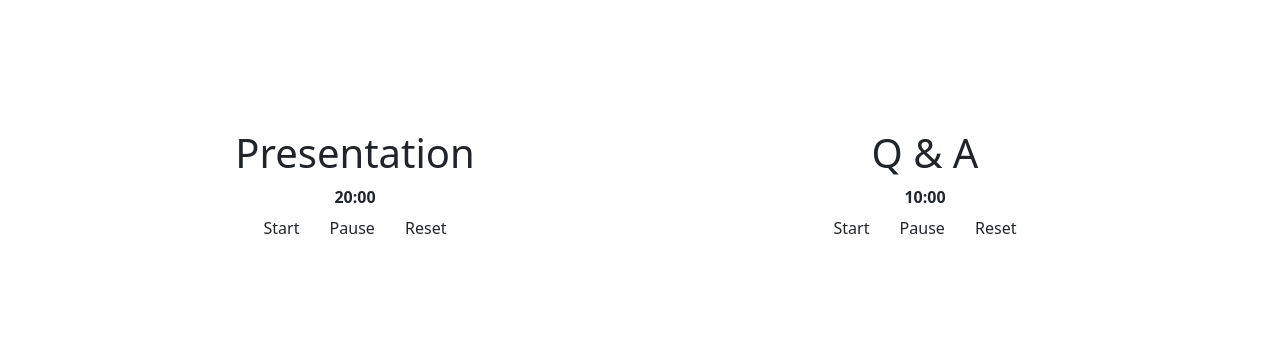
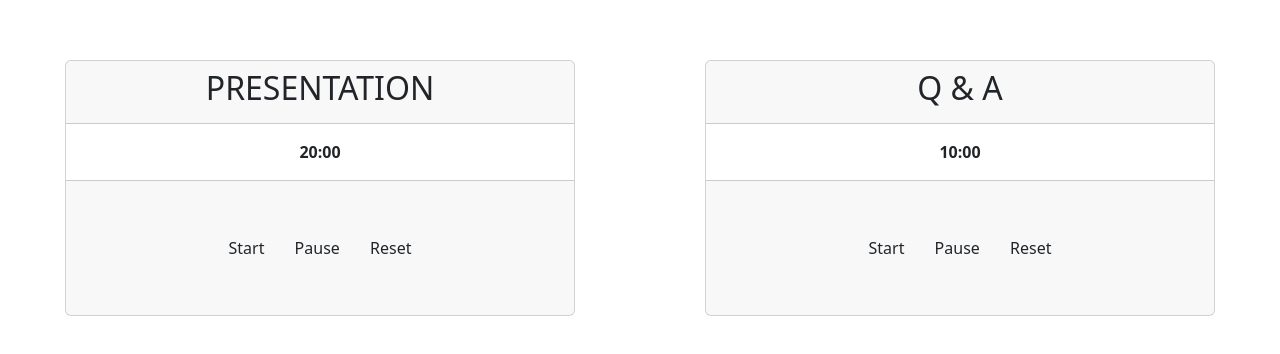
Before and after one commit to marc-albaran/timer, a plain HTML site: page index.html in a window 1280 px wide. Shown: the part 212-566 px from the top of the page. Drawn offline with nearby package versions, Linux system fonts and the light colour scheme.

Commit message:
Updated and Styled
Added styling; Added bg colors when a certain remaining time is reached.

```diff
--- a/index.html
+++ b/index.html
@@ -6,23 +6,39 @@
 	<link href="https://cdn.jsdelivr.net/npm/bootstrap@6.0.0-alpha.1/dist/css/bootstrap.min.css" rel="stylesheet" integrity="sha384-B/GM4XqrwHnWXNOWMbloTmrYXZg10cakYGmpfsR/bbzQ6JAJI4ihuyADKLnBgrCe" crossorigin="anonymous">
 	<script type="module" src="https://cdn.jsdelivr.net/npm/bootstrap@6.0.0-alpha.1/dist/js/bootstrap.bundle.min.js" integrity="sha384-1a/pXj49ZQ1aHEmrJ+gMw1otqoVsYwlEnlD8mIfY2TV03r20Y0CN7uqx1tQogjPL" crossorigin="anonymous"></script>
 	<title>Timer</title>
+  <style>
+    .bg-orange{
+      background-color: #fd7e14;
+    }
+  </style>
 </head>
 <body>
-	<div class="container">
-		<div class="row justify-content-center align-items-center" style="height: 100vh;">
-			<div class="col text-center">
-				<h1>Presentation</h1>
+	<div class="container-fluid">
+		<div class="row justify-content-around align-items-center" style="height: 100dvh;">
+			<div class="col-5 text-center">
+        <div class="card text-center">
+          <div class="card-header">
+            <h2>PRESENTATION</h2>
+          </div>
+          <div class="card-body py-12" id="display-presentation">
             <div class="text-center fs-6xl fw-bold" id="timer-presentation">20:00</div>
-				<div class="mt-12">
+          </div>
+          <div class="card-footer py-5">
             <button class="btn btn-md btn-solid btn-styled theme-success w-7" onclick="presentation.start()">Start</button>
             <button class="btn btn-md btn-solid theme-warning d-inline-block mx-10 w-7" onclick="presentation.pause()">Pause</button>
             <button class="btn btn-md btn-outline theme-danger w-7" onclick="presentation.reset()">Reset</button>
           </div>
         </div>
-			<div class="col text-center">
-				<h1>Q & A</h1>
+			</div>
+			<div class="col-5 text-center">
+        <div class="card text-center">
+          <div class="card-header">
+            <h2>Q & A</h2>
+          </div>
+          <div class="card-body py-12" id="display-q-and-a">
             <div class="text-center fs-6xl fw-bold" id="timer-q-and-a">10:00</div>
-				<div class="mt-12">
+          </div>
+          <div class="card-footer py-5">
             <button class="btn btn-md btn-solid btn-styled theme-success w-7" onclick="qanda.start()">Start</button>
             <button class="btn btn-md btn-solid theme-warning d-inline-block mx-10 w-7" onclick="qanda.pause()">Pause</button>
             <button class="btn btn-md btn-outline theme-danger w-7" onclick="qanda.reset()">Reset</button>
@@ -36,11 +52,14 @@
 
 <script>
     class EventTimer {
-      constructor(durationInMinutes, displayElementId, onCompleteCallback) {
+      constructor(durationInMinutes, displayElementId, bgId, rule) {
+      // constructor(durationInMinutes, displayElementId, rule, onCompleteCallback) {
         this.initialSeconds = durationInMinutes * 60;
         this.remainingSeconds = this.initialSeconds;
         this.displayElement = document.getElementById(displayElementId);
-        this.onComplete = onCompleteCallback;
+        this.bgElement = document.getElementById(bgId);
+        this.ColorAlerts = rule; // Flag to toggle color rules
+        //this.onComplete = onCompleteCallback;
         this.intervalId = null;
 
         this.updateDisplay();
@@ -69,7 +88,38 @@
       reset() {
         this.pause();
         this.remainingSeconds = this.initialSeconds;
+        this.bgElement.classList.remove("bg-warning", "bg-orange", "bg-danger");
+        this.displayElement.classList.remove("fg-black");
         this.updateDisplay();
+      }
+
+      updateColor() {
+        switch (this.ColorAlerts) {
+          case 'presentation':
+            if (this.remainingSeconds === 0) {
+              this.bgElement.classList.replace("bg-orange","bg-danger");
+              // this.bgElement.style.backgroundColor = '#ffcccc'; // Soft Red (Done)
+            } else if (this.remainingSeconds <= 5 * 60) {
+              // this.bgElement.style.backgroundColor = '#ffd699'; // Soft Orange (<= 5 mins)
+              this.bgElement.classList.replace("bg-warning","bg-orange");
+            } else if (this.remainingSeconds <= 10 * 60) {
+              // this.bgElement.style.backgroundColor = '#fff59d'; // Soft Yellow (<= 10 mins)
+              this.bgElement.classList.add("bg-warning");
+              this.displayElement.classList.add("fg-black");
+            }
+            break;
+          case 'qanda':
+            if (this.remainingSeconds === 0) {
+              // this.bgElement.style.backgroundColor = '#ffcccc'; // Soft Red (Done)
+              this.bgElement.classList.replace("bg-warning","bg-danger");
+            } else if (this.remainingSeconds <= 5 * 60) {
+              // this.bgElement.style.backgroundColor = '#ffd699'; // Soft Orange (<= 5 mins)
+              this.bgElement.classList.add("bg-warning");
+              this.displayElement.classList.add("fg-black");
+            }
+            break;
+        }
+
       }
 
       updateDisplay() {
@@ -79,20 +129,20 @@
         // Pad numbers with a leading zero (e.g., 09:05)
         const formattedMinutes = String(minutes).padStart(2, '0');
         const formattedSeconds = String(seconds).padStart(2, '0');
-
         this.displayElement.textContent = `${formattedMinutes}:${formattedSeconds}`;
+        this.updateColor();
       }
     }
 
     // Initialize Event 1 (20 minutes)
-    const presentation = new EventTimer(20, 'timer-presentation', () => {
-      alert('Presentation has finished!');
-    });
+    const presentation = new EventTimer(20, 'timer-presentation', 'display-presentation','presentation');
 
     // Initialize Event 2 (10 minutes)
-    const qanda = new EventTimer(10, 'timer-q-and-a', () => {
+    const qanda = new EventTimer(10, 'timer-q-and-a', 'display-q-and-a', 'qanda');
+
+    /*const qanda = new EventTimer(10, 'timer-q-and-a', 'qanda',() => {
       alert('Q & A has finished!');
-    });
+    });*/
   </script>
 
 </body>
```
Lines whose indentation alone changed are shown as unchanged.
